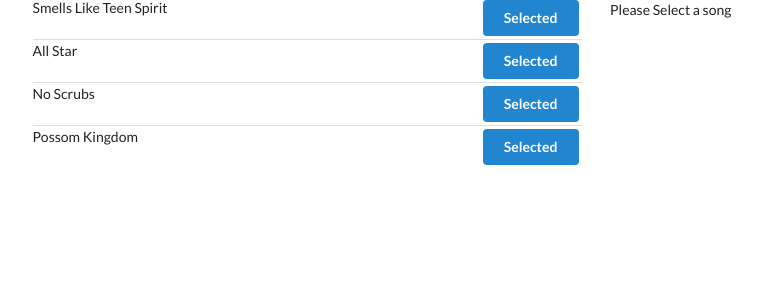
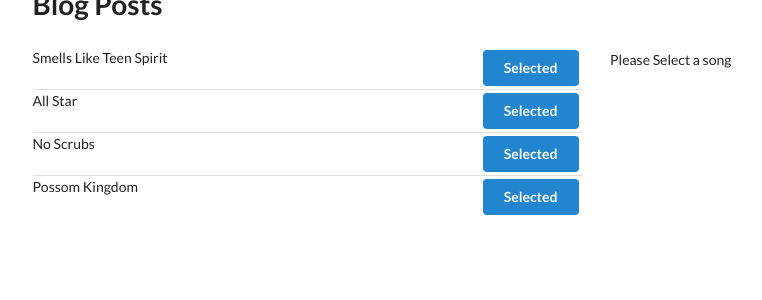
Before and after one commit to craigbauerwebdev/react-redux, a React (Create React App) app: page / in a window 1280 px wide. Shown: the top 300 px of the page, without its empty margins (44-806 px from the left). Built offline with nearby package versions, Linux system fonts and the light colour scheme.

Commit message:
Added redux-thunk and setup postList component with reducers

```diff
--- a/package.json
+++ b/package.json
@@ -10,7 +10,8 @@
     "react-dom": "^16.13.1",
     "react-redux": "^7.2.0",
     "react-scripts": "3.4.1",
-    "redux": "^4.0.5"
+    "redux": "^4.0.5",
+    "redux-thunk": "^2.3.0"
   },
   "scripts": {
     "start": "react-scripts start",
--- a/src/components/App.js
+++ b/src/components/App.js
@@ -1,10 +1,12 @@
 import React from 'react';
 import SongList from './SongList';
 import SongDetails from './SongDetails';
+import PostList from './PostList';
 
 const App = () => {
     return (
         <div className="ui container grid">
+            <PostList />
             <div className="ui row">
                 <div className="column eight wide">
                     <SongList />
--- /dev/null
+++ b/src/components/PostList.js
@@ -0,0 +1,15 @@
+import React from 'react';
+
+class PostList extends React.Component {
+
+    componentDidMount() {
+
+    }
+    render() {
+        return (
+            <h1>Blog Posts</h1>
+        );
+    }
+}
+
+export default PostList;
--- a/src/redux/reducers/index.js
+++ b/src/redux/reducers/index.js
@@ -18,5 +18,6 @@ const selectedSongReducer = (selectedSong = null, action) => {
 
 export default combineReducers({
     songs: songsReducer,
-    selectedSong: selectedSongReducer
+    selectedSong: selectedSongReducer,
+    dummYReducer: () => 9
 });
```
Also changed, not shown: 1 other file (tests, documents, lock files or other folders).
